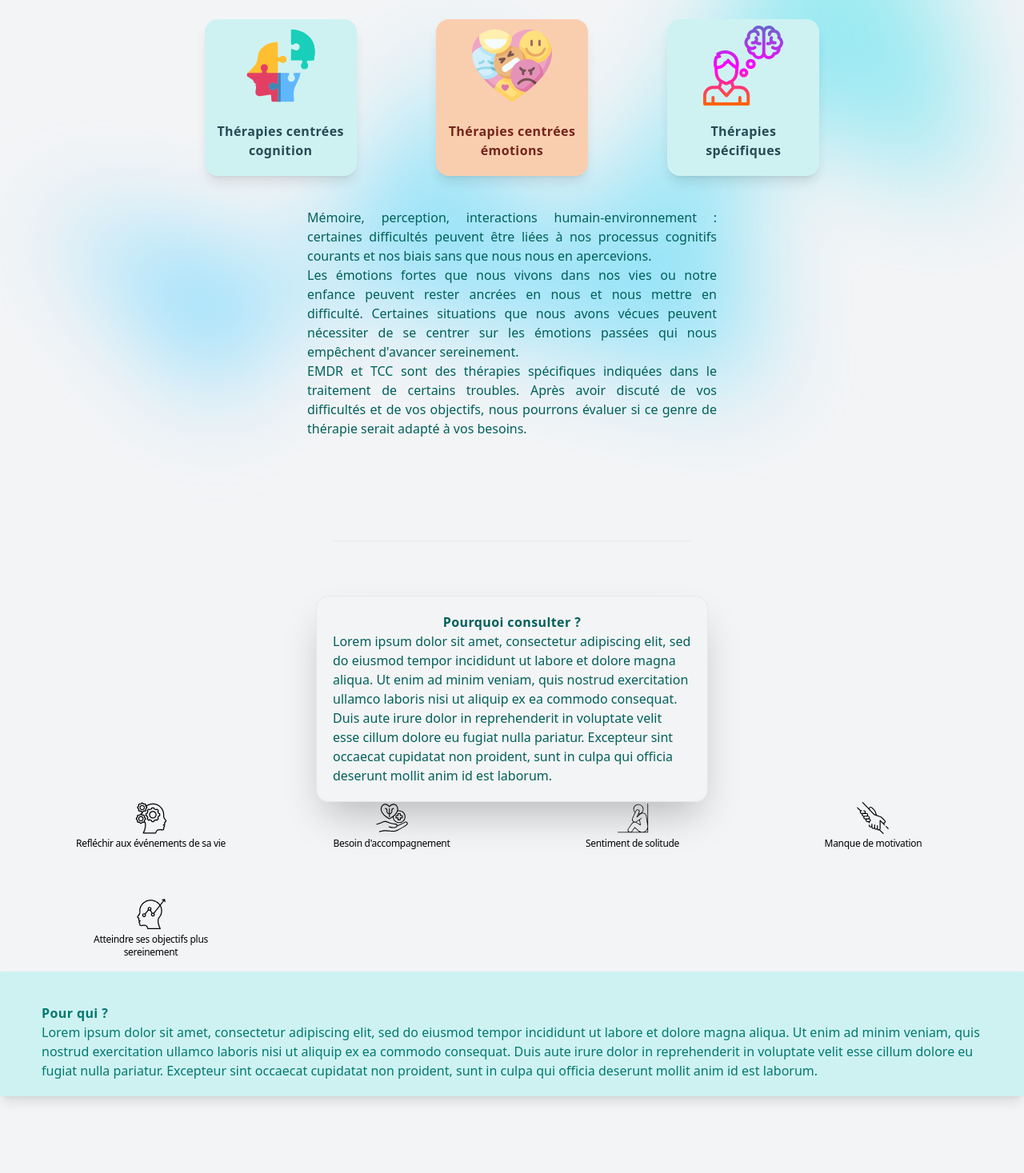
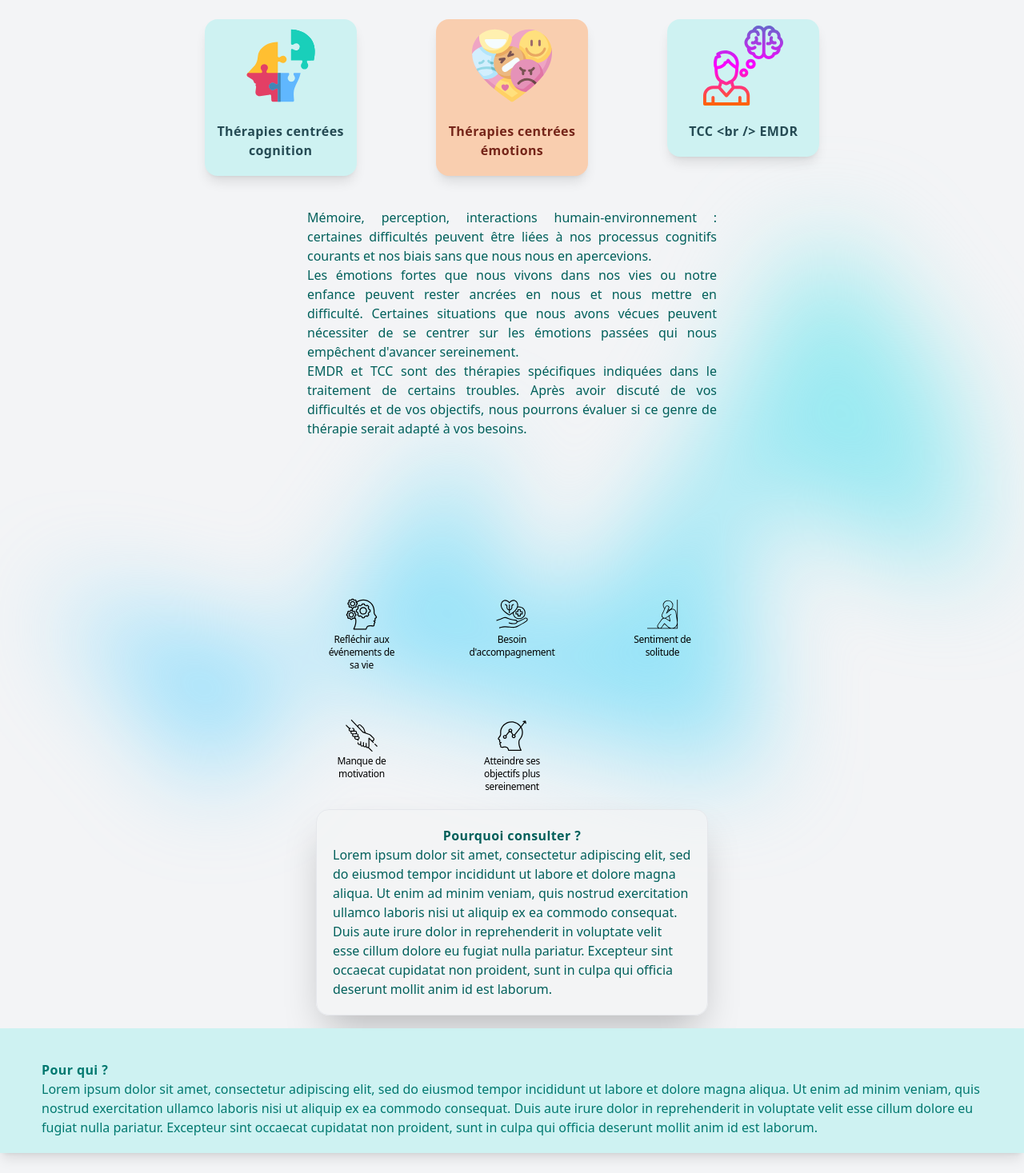
Before and after one commit to Arth-M/Celine_website, a Next.js app: page / in a window 1280 px wide. Shown: the part 1070-2537 px from the top of the page at 80% size. Built offline with nearby package versions, Linux system fonts and the light colour scheme.

Commit message:
in progress

```diff
--- a/app/components/image_text_element.jsx
+++ b/app/components/image_text_element.jsx
@@ -17,9 +17,6 @@ export default function ImageText({ image, titre, texte, background, textColor }
       <p className="text-center text-wrap px-2 font-light text-xs tracking-tight">
         {titre}
       </p>
-      {texte ? (<p className="text-center text-wrap px-2 font-light my-5">
-        {texte}
-      </p>) : (<div className="hidden"></div>)}
 
     </div>
   )
--- a/app/components/mes_methodes.jsx
+++ b/app/components/mes_methodes.jsx
@@ -22,7 +22,7 @@ export default function MesMethodes() {
     },
     {
       image: 'counselling.svg',
-      titre: 'Thérapies spécifiques',
+      titre: `TCC <br /> EMDR`,
       // texte:
       //   'EMDR, TCC : des thérapies indiquées dans le traitement de certains troubles spécifiques. Après avoir discuté de vos difficultés et de vos objectifs, nous pourrons évaluer si ce genre de thérapie serait adapté à vos besoins.',
       background: 'bg-foam-100',
@@ -35,7 +35,7 @@ export default function MesMethodes() {
     <div className="relative w-screen">
       <div
         aria-hidden="true"
-        className="absolute inset-x-0 -left-240 -top-20 -z-10  md:-left-20 md:-top-50 transform-gpu overflow-hidden px-36 blur-3xl"
+        className="absolute inset-x-0 -left-240 -top-20 -z-10  sm:-left-70 sm:top-70 md:-left-20 md:top-70 transform-gpu overflow-hidden px-36 blur-3xl"
       >
         <div
           style={{
@@ -54,7 +54,7 @@ export default function MesMethodes() {
 
       <div
         aria-hidden="true"
-        className="absolute inset-x-0 -left-50 -z-10 transform-gpu overflow-hidden px-36 blur-3xl md:invisible"
+        className="absolute inset-x-0 -left-50 -z-10 transform-gpu overflow-hidden px-36 blur-3xl sm:invisible"
       >
         <div
           style={{
@@ -68,10 +68,9 @@ export default function MesMethodes() {
       <div className="grid mt-10 md:mt-20 w-full lg:w-[70%] px-5 grid-cols-1 gap-y-15 sm:grid-cols-3 gap-x-3 mx-auto justify-items-center align-items-center">
         {miniCardsContent.map((content) => (
           <MiniCards
-            key={'card' + content.card_num}
+            key={'difficultes' + content.card_num}
             image={content.image}
             titre={content.titre}
-            texte={content.texte}
             background={content.background}
             textColor={content.textColor}
             className="my-3"
--- a/app/components/pourquoi_consulter.jsx
+++ b/app/components/pourquoi_consulter.jsx
@@ -40,7 +40,20 @@ export default function PourquoiConsulter() {
   ]
 
   return (
-    <div className="relative w-screen">
+    <div className="relative w-screen mt-50">
+
+
+        <div className="grid w-[90%] sm:w-[70%] md:w-[60%] lg:w-[40%] px-1 grid-cols-2 gap-y-1 sm:grid-cols-2 lg:grid-cols-3 sm:gap-15 mx-auto justify-items-center align-items-center">
+          {miniCardsContent.map((content) => (
+            <ImageText
+              key={'card' + content.card_num}
+              image={content.image}
+              titre={content.titre}
+              background={content.background}
+              textColor={content.textColor}
+            />
+          ))}
+        </div>
 
         <div className="container @container mx-auto px-8 mt-5 relative">
           <div className="text-teal-800 border-1 border-gray-200 bg-gray-100/70 rounded-2xl p-5 w-fit mx-auto shadow-2xl">
@@ -60,19 +73,6 @@ export default function PourquoiConsulter() {
           </div>
         </div>
 
-
-        <div className="grid w-[90%] sm:w-[70%] md:w-[60%] lg:w-[90%] px-1 grid-cols-2 gap-y-1 sm:grid-cols-2 lg:grid-cols-4 sm:gap-15 mx-auto justify-items-center align-items-center">
-          {miniCardsContent.map((content) => (
-            <ImageText
-              key={'card' + content.card_num}
-              image={content.image}
-              titre={content.titre}
-              background={content.background}
-              textColor={content.textColor}
-            />
-          ))}
-        </div>
-
     </div>
   )
 }
--- a/app/page.js
+++ b/app/page.js
@@ -27,7 +27,7 @@ export default function Home() {
         <MesMethodes />
       </section>
 
-      <div className="container @container mx-auto px-8 mt-45 md:mt-30 lg:mt-20 relative">
+      <div className="hidden container @container mx-auto px-8 mt-45 md:mt-30 lg:mt-20 relative">
         <hr className="border-gray-200 mx-auto dark:border-gray-700 w-3xs md:w-xs lg:w-md my-12" />
       </div>
 
```
